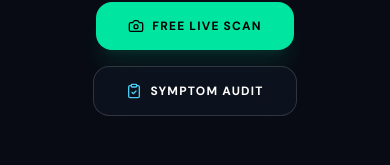
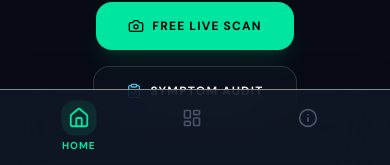
Before and after one commit to Whitedevil2004r27/DermAI-Detect-Skin-Cancer, a Next.js app in the folder frontend/: page / in a window 390 px wide. Shown: the part 679-844 px from the top of the page. Built offline with nearby package versions, Linux system fonts and the light colour scheme; no server answers.

Commit message:
feat: implement mobile-only bottom navbar with active state highlighting

```diff
--- a/frontend/app/layout.tsx
+++ b/frontend/app/layout.tsx
@@ -2,6 +2,7 @@ import type { Metadata } from "next";
 import { DM_Sans, DM_Mono } from "next/font/google";
 import "./globals.css";
 import Navbar from "@/components/Navbar";
+import MobileNavbar from "@/components/MobileNavbar";
 import Footer from "@/components/Footer";
 import { ThemeProvider } from "next-themes";
 import { cn } from "@/lib/utils";
@@ -41,10 +42,11 @@ export default function RootLayout({
       >
         <Providers>
           <ThemeProvider attribute="class" defaultTheme="dark" forcedTheme="dark">
-            <div className="relative flex min-h-screen flex-col">
+            <div className="relative flex min-h-screen flex-col pb-24 md:pb-0">
               <Navbar />
               <main className="flex-1">{children}</main>
               <Footer />
+              <MobileNavbar />
             </div>
           </ThemeProvider>
         </Providers>
--- /dev/null
+++ b/frontend/components/MobileNavbar.tsx
@@ -0,0 +1,56 @@
+"use client";
+
+import Link from "next/link";
+import { usePathname } from "next/navigation";
+import { Home, LayoutDashboard, Info } from "lucide-react";
+import { cn } from "@/lib/utils";
+
+const navigation = [
+  { name: "Home", href: "/", icon: Home },
+  { name: "Result", href: "/result", icon: LayoutDashboard },
+  { name: "About", href: "/about", icon: Info },
+];
+
+export default function MobileNavbar() {
+  const pathname = usePathname();
+
+  return (
+    <nav className="fixed bottom-0 left-0 right-0 z-50 block md:hidden">
+      <div className="bg-bg-card/80 backdrop-blur-xl border-t border-border-visible/50 px-6 py-3 shadow-[0_-8px_30px_rgb(0,0,0,0.12)]">
+        <ul className="flex items-center justify-around">
+          {navigation.map((item) => {
+            const isActive = pathname === item.href || (item.href !== "/" && pathname?.startsWith(item.href));
+            return (
+              <li key={item.name}>
+                <Link
+                  href={item.href}
+                  className={cn(
+                    "flex flex-col items-center space-y-1 transition-all duration-300",
+                    isActive
+                      ? "text-accent-green"
+                      : "text-text-muted hover:text-white"
+                  )}
+                >
+                  <div className={cn(
+                    "p-1.5 rounded-xl transition-all duration-300",
+                    isActive ? "bg-accent-green/10 scale-110" : "bg-transparent"
+                  )}>
+                    <item.icon className="h-5 w-5" />
+                  </div>
+                  <span className={cn(
+                    "text-[10px] font-black uppercase tracking-widest",
+                    isActive ? "opacity-100" : "opacity-0"
+                  )}>
+                    {item.name}
+                  </span>
+                </Link>
+              </li>
+            );
+          })}
+        </ul>
+      </div>
+      {/* Safe Area Inset for modern mobile browsers */}
+      <div className="h-[env(safe-area-inset-bottom)] bg-bg-card/80 backdrop-blur-xl" />
+    </nav>
+  );
+}
```
